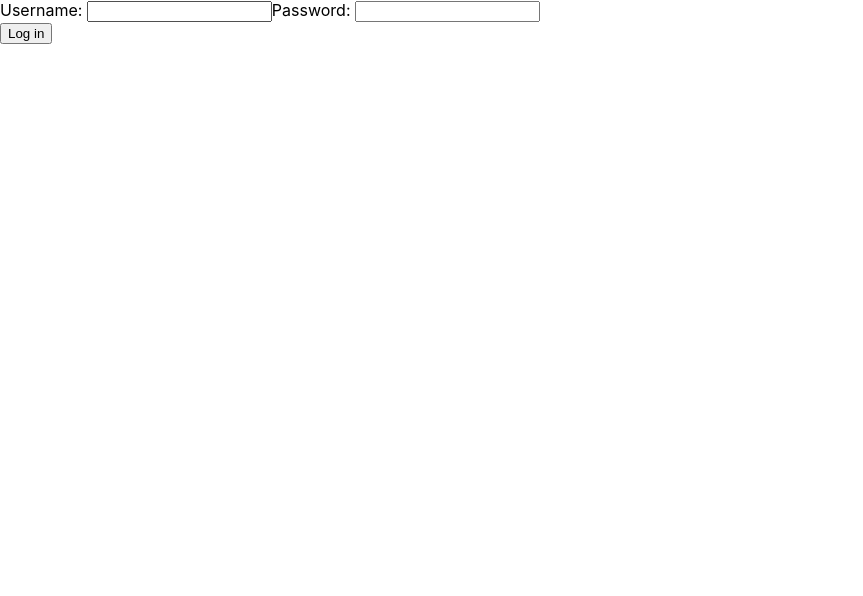
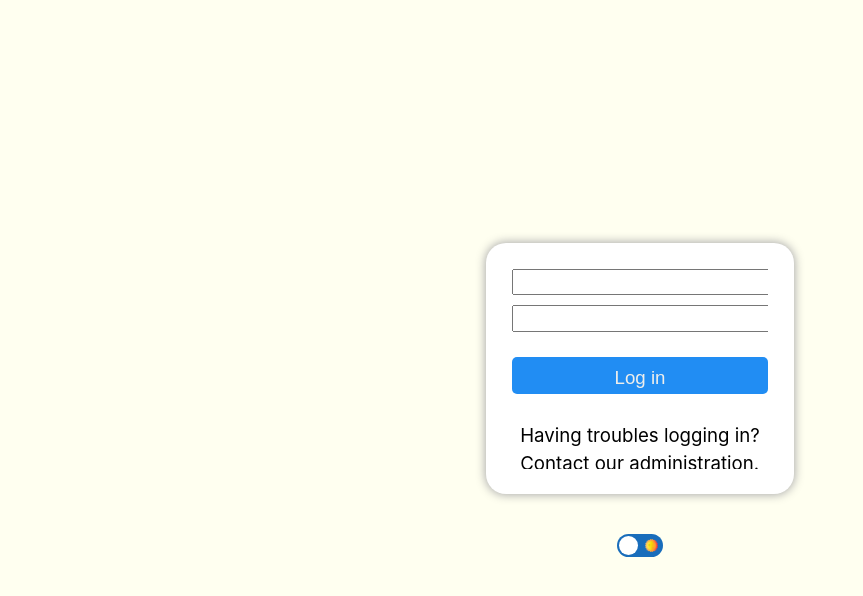
Before and after one commit to SolidCodeEmpire/Clinic, a React (Create React App) app in the folder frontend/: page / in a window 1280 px wide. Shown: the top 596 px of the page, without its empty margins (0-863 px from the left). Built offline with nearby package versions, Linux system fonts and the light colour scheme.

Commit message:
0.4.4 Logging page - css added

```diff
--- a/frontend/src/API/Service/AuthenticationService.tsx
+++ b/frontend/src/API/Service/AuthenticationService.tsx
@@ -6,7 +6,7 @@ export function login(
   password: string,
   userDispatcher: React.Dispatch<React.SetStateAction<User | undefined>>
 ) {
-  getToken(username, password).then((response) => {
+  getToken(username.trim(), password).then((response) => {
     if (response?.status === 200) {
       response.text().then((text) => {
         const json = JSON.parse(text);
--- a/frontend/src/App.tsx
+++ b/frontend/src/App.tsx
@@ -13,7 +13,6 @@ import { fetchDoctorById } from "./API/Service/DoctorService";
 import { Visit } from "./Components/Contents/Doctor/Visit/Visit";
 import { ViewExaminations } from "./Components/Contents/Doctor/ViewExaminations/ViewExaminations";
 import { User } from "./API/Model/UserModel";
-import { JsxElement } from "typescript";
 
 
 /**
--- /dev/null
+++ b/frontend/src/Components/Common/Login/Login.css
@@ -0,0 +1,46 @@
+.login-container{
+    display: flex;
+    justify-content: center;
+    align-items: center;
+    height: 100vh;
+    background-color: var(--main-content-color);
+    flex-direction: column;
+    gap: 40px;
+}
+
+.login-form{
+    display: flex;
+    flex-direction: column;
+    width: 20%;
+    height: 25%;
+    padding: 2%;
+    background-color: #fff;
+    box-shadow: 0 0 10px 1px #aaa;
+    border-radius: 20px;
+    font-size: 14pt;
+}
+
+.login-form button{
+    font-size: 14pt;
+}
+
+.login-row{
+    display: flex;
+    justify-content: space-between;
+    margin-bottom: 10px;
+}
+
+.login-row input{
+    font-size: 16pt;
+    padding: 2px;
+}
+
+.login-information {
+    margin-top: 25px;
+    align-self: center;
+}
+
+.login-information p {
+    padding: 0;
+    margin: 5px;
+}
--- a/frontend/src/Components/Common/Login/Login.tsx
+++ b/frontend/src/Components/Common/Login/Login.tsx
@@ -1,29 +1,66 @@
 import React, { useState } from "react";
 import { login } from "../../../API/Service/AuthenticationService";
 import { User } from "../../../API/Model/UserModel";
+import "./Login.css";
+import ToggleTheme from "../ToggleTheme/ToggleTheme";
 
 type LoginPageProps = {
   userDispatcher: React.Dispatch<React.SetStateAction<User | undefined>>;
 };
 
 export function LoginPage(props: LoginPageProps) {
-    const [username, setUsername] = useState<string>("")
-    const [password, setPassword] = useState<string>("")
+  const [username, setUsername] = useState<string>("");
+  const [password, setPassword] = useState<string>("");
 
   return (
-    <div>
-      <form>
-        <label htmlFor="login">Username: </label>
-        <input id="login" name="login" type="text" value={username} onChange={(event) => {setUsername(event.target.value)}}/>
-        <label htmlFor="password">Password: </label>
-        <input id="password" name="password" type="password" value={password} onChange={(event) => {setPassword(event.target.value)}}/>
-      </form>
-      <button onClick={() =>{
-        if (localStorage.getItem("token") as string !== null) {
-          localStorage.removeItem("token");
-        }
-        (username !== "" && password !== "") && login(username, password, props.userDispatcher)
-        }}>Log in</button>
+    <div className="login-container">
+      <div className="login-form">
+        <div className="login-row">
+          <label htmlFor="login">Username: </label>
+          <input
+            id="login"
+            name="login"
+            type="text"
+            value={username}
+            onChange={(event) => {
+              setUsername(event.target.value);
+            }}
+            />
+        </div>
+        <div className="login-row">
+          <label htmlFor="password">Password: </label>
+          <input
+            id="password"
+            name="password"
+            type="password"
+            value={password}
+            onChange={(event) => {
+              setPassword(event.target.value);
+            }}
+            />
+        </div>
+
+        <button
+          className="primary-button"
+          onClick={() => {
+            if ((localStorage.getItem("token") as string) !== null) {
+              localStorage.removeItem("token");
+            }
+            username !== "" &&
+              password !== "" &&
+              login(username, password, props.userDispatcher);
+          }}
+          >
+          Log in
+        </button>
+        <div className="login-information">
+          <p>Having troubles logging in?</p>
+          <p>Contact our administration.</p>
+        </div>
+      </div>
+      <div>
+          <ToggleTheme></ToggleTheme>
+      </div>
     </div>
   );
 }
--- a/frontend/src/Components/Common/ToggleTheme/ToggleTheme.tsx
+++ b/frontend/src/Components/Common/ToggleTheme/ToggleTheme.tsx
@@ -21,7 +21,7 @@ export default function ToggleTheme() {
     `--titlebar-color: #121e55;
     --navbar-color: #218df3;
     --navbar-hover-color: lightblue;
-    --main-content-color: #fffffc;
+    --main-content-color: #fffff0;
     --font-color: #1a1a1a;
     --toggle-background: #196dbb;
     --list-odd-color: #e4e4e4;
```
